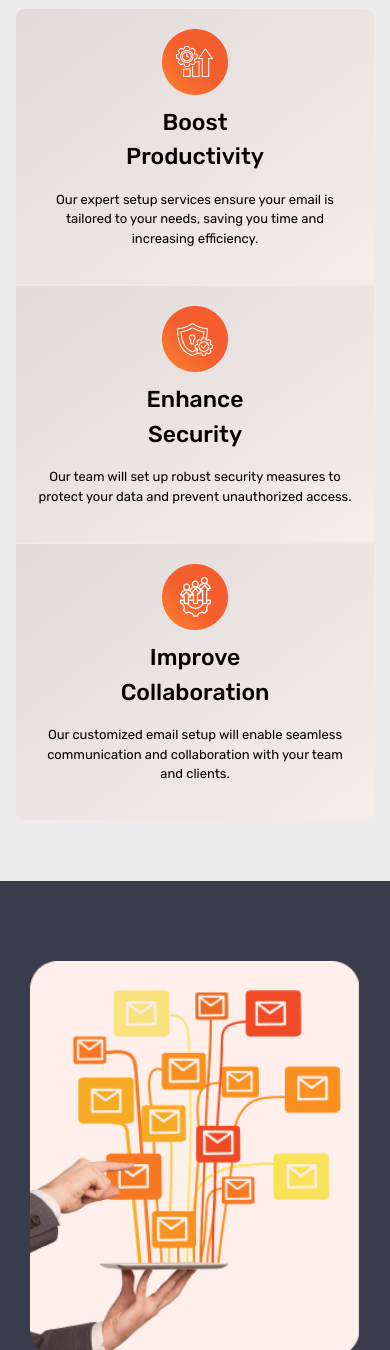
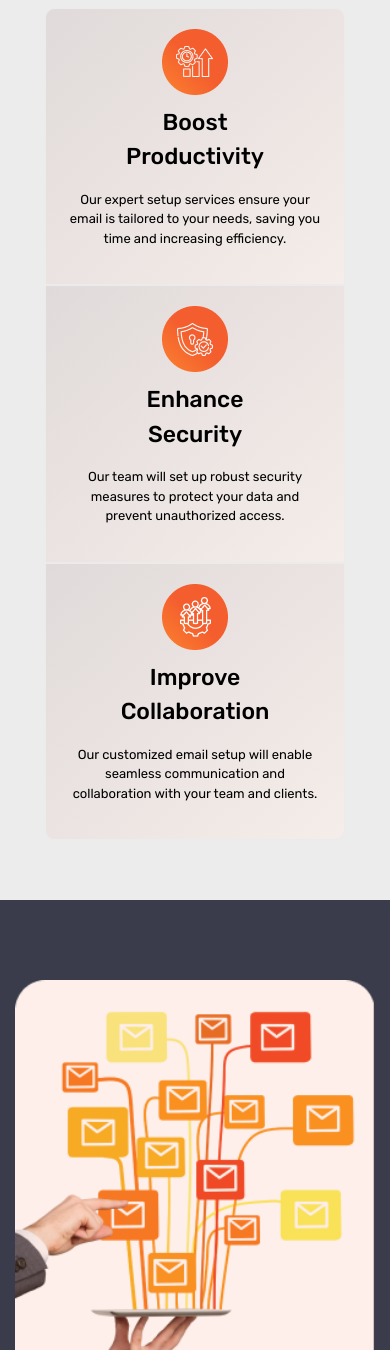
Before and after one commit to tobikrazyit/email-template, a plain HTML site: page index.html in a window 390 px wide. Shown: the part 650-2000 px from the top of the page. Drawn offline with nearby package versions, Linux system fonts and the light colour scheme.

Commit message:
title issue fixed

```diff
--- a/index.html
+++ b/index.html
@@ -1,4 +1,3 @@
-
 <!DOCTYPE html>
 <html lang="en">
 
@@ -41,7 +40,7 @@
                         </div>
 
                         <div class="bottom-header-div"
-                            style="background-color: #3A3C4B;  margin: 0px;">
+                            style="background-color: #3A3C4B;margin: 0px;color: white !important;">
                             <h1 class="bottom-header-main-text">Elevate Your Email Experience with Our Expert Setup
                                 Services</span></h1>
                             <p style="color: white;"> Boost your productivity, simplify your workflow, and impress your
@@ -68,7 +67,7 @@
                                             <div>
                                                 <img src="images/boost-productivity-small-img.png" alt="">
                                             </div>
-                                            <p  class=" benefit-th-card-p--title-text">Boost <br> Productivity</p>
+                                            <p class=" benefit-th-card-p--title-text">Boost <br> Productivity</p>
                                             <p class=" benefit-th-card-p-text">Our expert setup services
                                                 ensure your email is tailored to your needs, saving you time and
                                                 increasing efficiency.</p>
@@ -77,7 +76,7 @@
                                             <div>
                                                 <img src="images/enhance-security-small-img.png" alt="">
                                             </div>
-                                            <p  class=" benefit-th-card-p--title-text">Enhance <br> Security</p>
+                                            <p class=" benefit-th-card-p--title-text">Enhance <br> Security</p>
                                             <p class=" benefit-th-card-p-text">Our team will set up robust
                                                 security measures to protect your data and prevent unauthorized access.
                                             </p>
@@ -86,8 +85,8 @@
                                             <div>
                                                 <img src="images/improve-collaboration-small-img.png" alt="">
                                             </div>
-                                            <p  class=" benefit-th-card-p--title-text">Improve <br> Collaboration</p>
-                                            <p  class=" benefit-th-card-p-text">Our customized email setup
+                                            <p class=" benefit-th-card-p--title-text">Improve <br> Collaboration</p>
+                                            <p class=" benefit-th-card-p-text">Our customized email setup
                                                 will enable seamless communication and collaboration with your team and
                                                 clients.</p>
                                         </th>
@@ -100,7 +99,7 @@
                         <div style=" padding:50px 20px; background-color: #3A3C4B; font-size: 20px; font-weight: 600; margin: 0;"
                             class="  ">
 
-                            <table class="our-service-table container">
+                            <table class="our-service-table">
                                 <tbody>
                                     <tr class="row" style="vertical-align: middle; text-align: left;">
 
@@ -219,27 +218,25 @@
                                                 <div>
                                                     <ul>
                                                         <li><a href="https://www.facebook.com/kickassseniors"><img
-                                                                    src="images/youtube-icon-1.png"
-                                                                    alt="facebook"></a></li>
+                                                                    src="images/youtube-icon-1.png" alt="facebook"></a>
+                                                        </li>
                                                         <!-- <li><a href="#"><img
                                                             style="width: 19px; height: 19px;"
                                                             src="images/ex-icon2.png"
                                                                     alt="instagram"></a></li> -->
                                                         <li><a
                                                                 href="https://www.linkedin.com/company/kick-ass-seniors/"><img
-
-                                                                src="images/insta-icon-3.png"
-                                                                    alt="linkedin"></a></li>
-                                                        <li><a href="#"><img
-
-                                                            src="images/fb-icon-4.png"
+                                                                    src="images/insta-icon-3.png" alt="linkedin"></a>
+                                                        </li>
+                                                        <li><a href="#"><img src="images/fb-icon-4.png"
                                                                     alt="youtube"></a></li>
                                                     </ul>
                                                 </div>
 
                                             </th>
                                             <th class="footer-th">
-                                                <p class="footer-para">Ready to take your email experience to the next level? Contact us
+                                                <p class="footer-para">Ready to take your email experience to the next
+                                                    level? Contact us
                                                     today to
                                                     learn
                                                     more about our email setup services!
--- a/style.css
+++ b/style.css
@@ -446,9 +446,9 @@
 		/* padding: 10px; */
 	}
 
-	.footer-th-right a img {
-		/* height: 20px; */
-	}
+	/* .footer-th-right a img {
+		height: 20px;
+	} */
 
 	.footer-th-right .small-img {
 		height: 15px;
@@ -465,42 +465,38 @@
 		margin: 10px;
 		padding: 0;
 	}
-
-
 }
 
-@media (max-width: 768px) {
-	/* our service css start */
+@media (max-width: 768px){
+	/* benefits css start */
 
-	.our-service-th-left th {
+	.benefit-top-table {
+		display: block;
+		margin: 10px 50px;
+	}
+
+	.benefits-card{
+		display: block !important;
+	}
+
+	.benefit-th-card-text {
 		width: 100%;
-		text-align: center;
-		padding: 15px 0px 0px 0px;
 		display: block;
 	}
 
-	.our-service-table {
+	.benefit-top-table th {
 		display: block;
+		width: 100%;
+		/* margin-bottom: 10px; */
 	}
 
-	.our-service-th-right {
-		display: block;
-		width: 100%;
-		text-align: left;
+	.benefit-top-table th:first-child {
+		border-radius: 10px 10px 0 0;
 	}
 
-	.our-service-th-left {
-		display: block;
-		width: 100%;
-		margin-top: 20px;
-		text-align: center;
-		margin-right: 50px;
+	.benefit-top-table th:last-child {
+		border-radius: 0 0 10px 10px;
 	}
 
-	.our-service-th-left img {
-		width: 100%;
-		max-width: 100%;
-	}
-
-	/* our service css end */
+	/* benefits css end */
 }
```
